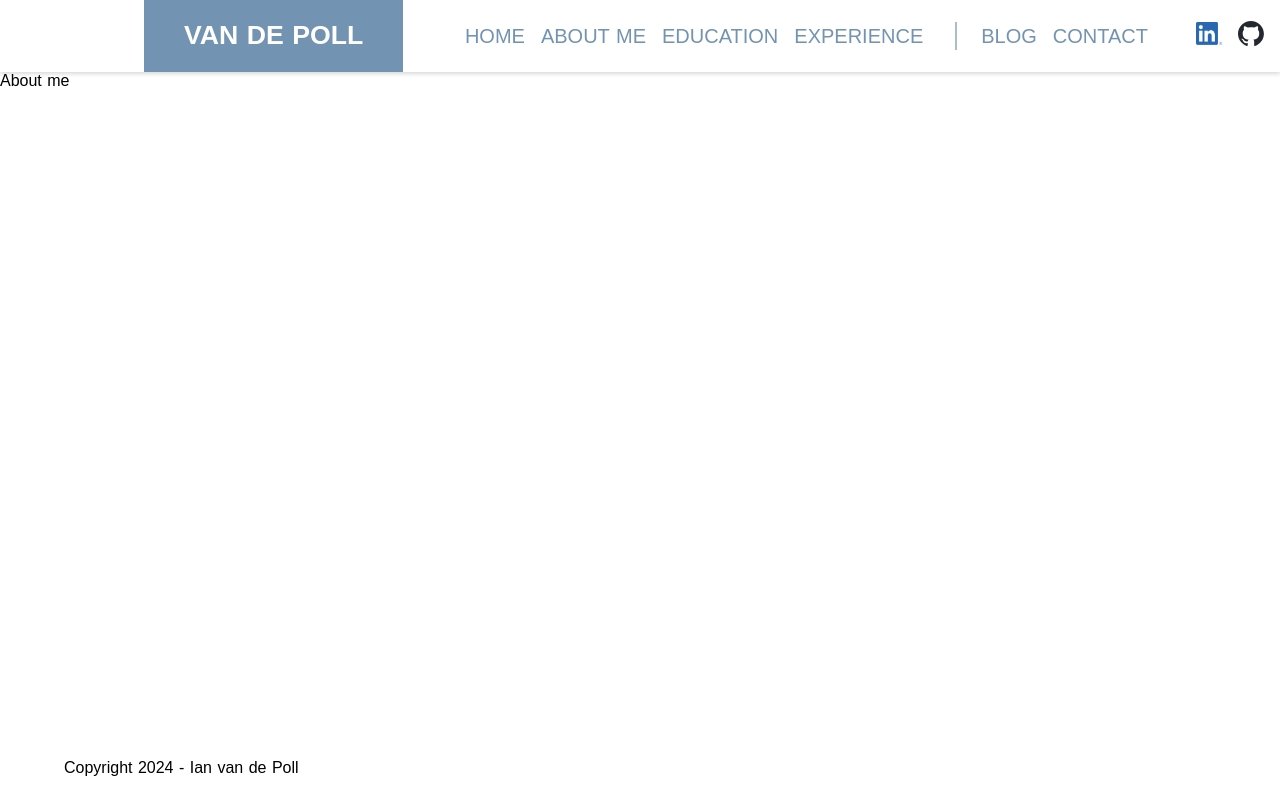
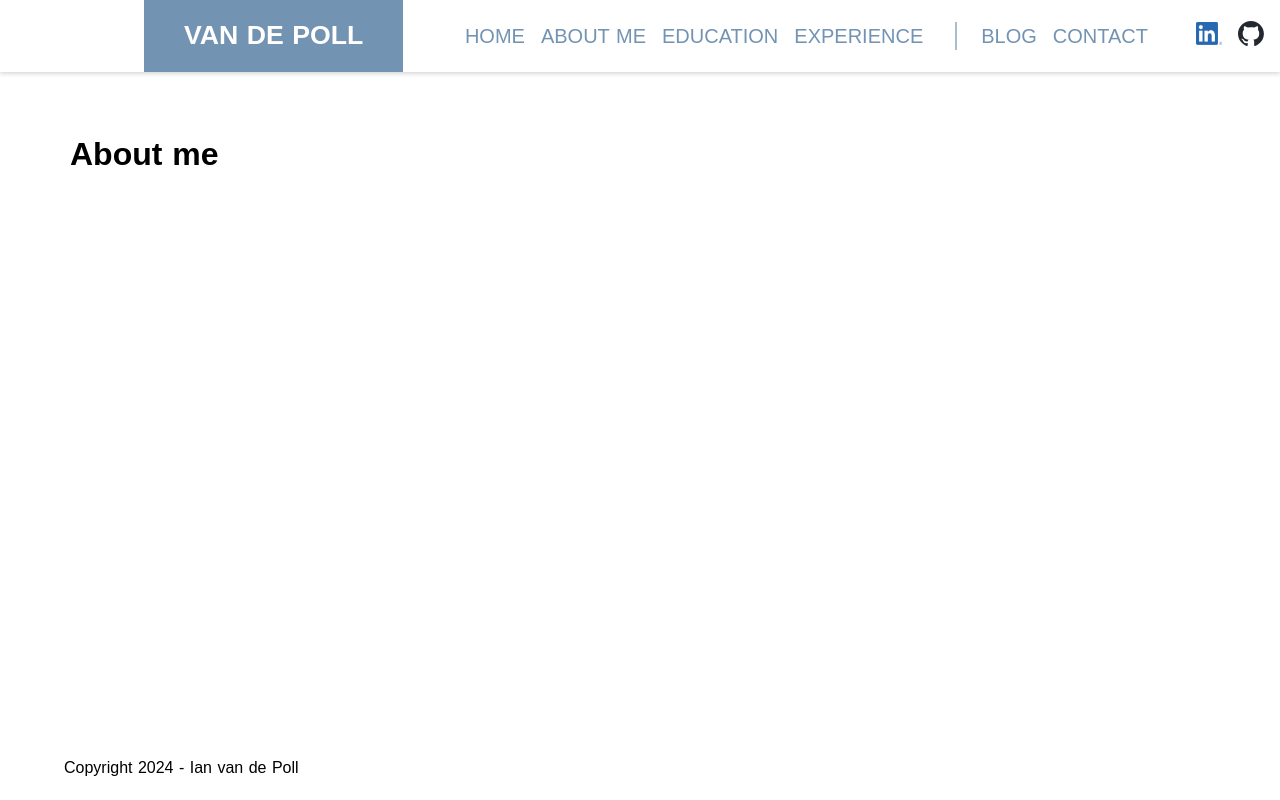
Before and after one commit to tragamota/ianvandepoll.nl, a Nuxt app: page /about in a window 1280 px wide. Built offline with nearby package versions, Linux system fonts and the light colour scheme.

Commit message:
Fix page structures

```diff
--- a/pages/about.vue
+++ b/pages/about.vue
@@ -1,3 +1,5 @@
 <template>
-    About me
+  <div class="content-container">
+    <h1>About me</h1>
+  </div>
 </template>
--- a/pages/blog.vue
+++ b/pages/blog.vue
@@ -1,3 +1,5 @@
 <template>
-    Blog
+  <div class="content-container">
+    <h1>Blog</h1>
+  </div>
 </template>
```
